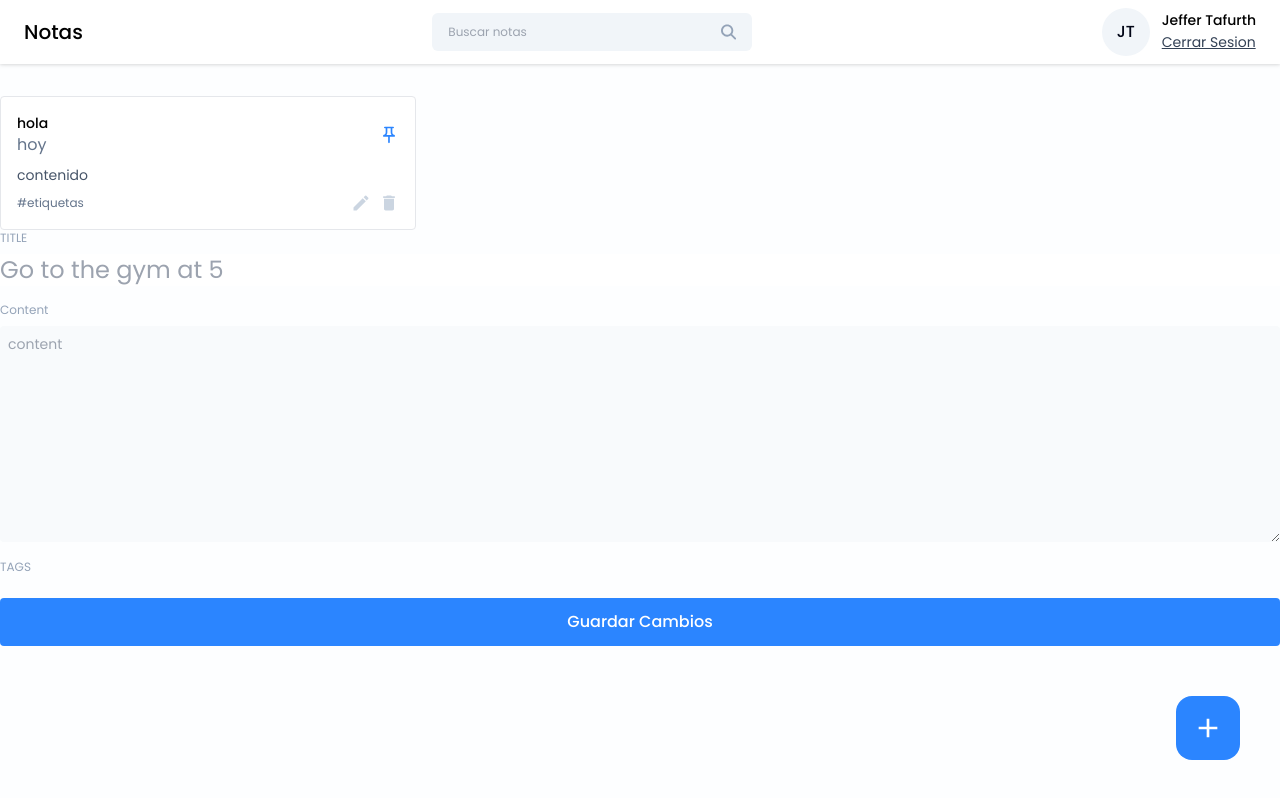
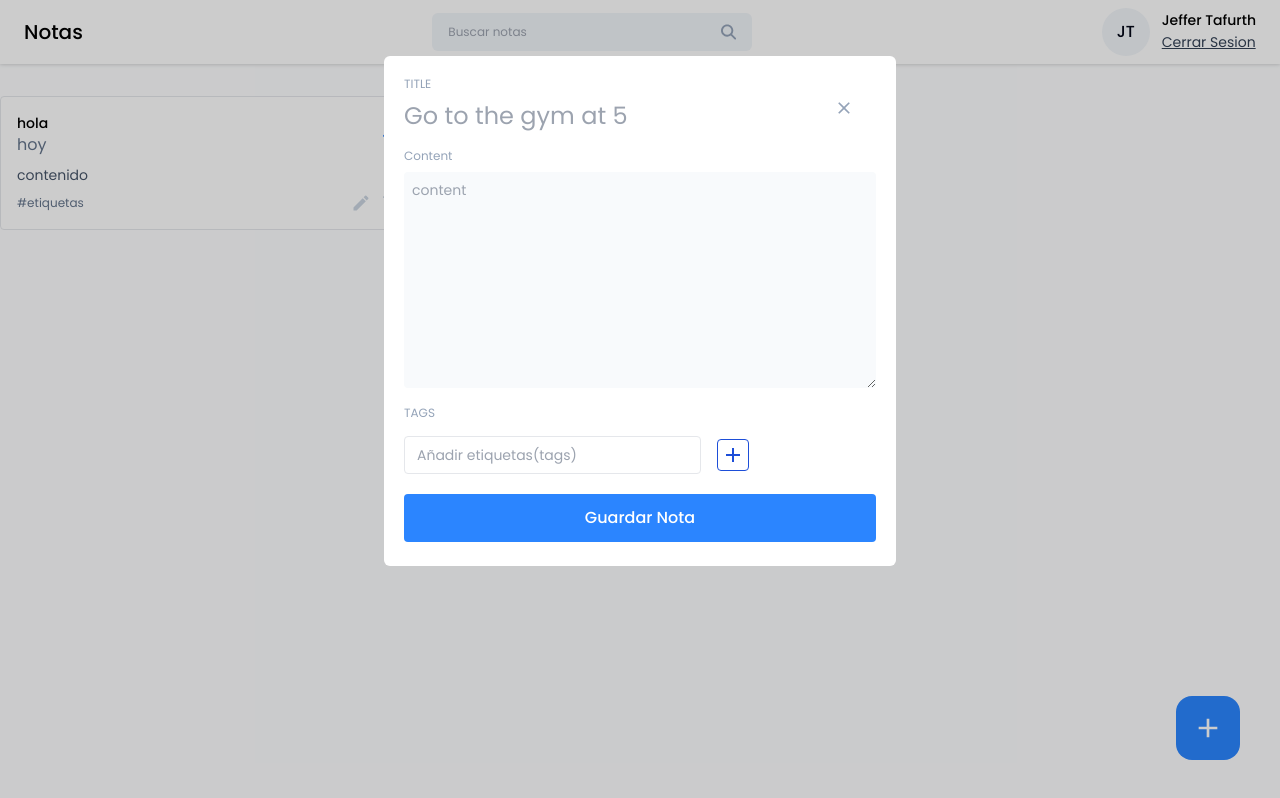
Before and after one commit to Jeffer-Andres-Tafurth-Cortes/Aplicacion_Notas_MERN, a React (Vite) app in the folder Frontend/app_notas/: page /dashboard in a window 1280 px wide. Both pictures are taken after a click on the button 1208 px from the left and 728 px from the top of the page. Built offline with nearby package versions, Linux system fonts and the light colour scheme.

Commit message:
aplicacion_notas_MERN

```diff
--- a/Frontend/app_notas/package.json
+++ b/Frontend/app_notas/package.json
@@ -13,6 +13,7 @@
     "react": "^18.3.1",
     "react-dom": "^18.3.1",
     "react-icons": "^5.2.1",
+    "react-modal": "^3.16.1",
     "react-router-dom": "^6.26.0"
   },
   "devDependencies": {
--- /dev/null
+++ b/Frontend/app_notas/src/components/Input/TagInput.jsx
@@ -0,0 +1,70 @@
+import { useState } from 'react';
+import { MdAdd, MdClose } from 'react-icons/md'
+
+// Este componente input 'TagInput' corresponde al input de crear los tags en cada nota dentro del componente 'AddEditNotes'
+function TagInput({ tags, setTags }) {
+
+  // Con un 'useState' se va a manejar el valor escrito en el input de las etiquetas
+  const [inputValue, setInputValue] = useState('')
+
+  // La funcion 'handleInputChange' va a tomar el vamor escrito en el input
+  const handleInputChange = (e) => {
+    setInputValue(e.target.value)
+  }
+
+  // La funcion 'addNewTag' lo que hara es determinar la etiqueta de la nota (el valor de la etiqueta sera puesto en el input)
+  const addNewTag = () => {
+    if(inputValue.trim() !== ''){
+      setTags([...tags, inputValue.trim()])
+      setInputValue('')
+    }
+  }
+
+  /* La funcion 'handlekeyDown' responde al evento 'onKeyDown' del input, en donde usando el boton de 'enter' del declado va a agregar
+    la respectiva etiqueta a la nota
+  */
+  const handleKeyDown = (e) => {
+    if(e.key === 'Enter'){
+      addNewTag()
+    }
+  }
+
+
+  // La funcion 'handleRemoveTag' lo que hace es eliminar una etiqueta dentro de una nota
+  const handleRemoveTag = (tagToRemove) => {
+    setTags(tags.filter((tag) => tag !== tagToRemove))
+  }
+
+  return (
+    <div>
+
+      {tags?.length > 0 && (
+        <div className='flex items-center gap-2 flex-wrap mt-2'>
+          {tags.map((tag, index) => (
+            <span key={index} className='flex items-center gap-2 text-sm text-slate-900 bg-slate-100 px-3 py-1 rounded'>
+              #{tag}
+              <button onClick={() => handleRemoveTag(tag)}>
+                <MdClose />
+              </button>
+            </span>
+          ))}
+        </div>
+      )}
+
+
+      {/** Este div va a contener la estructura de del input de las etiquetas que se crean cuando se esta creando una nota */}
+      <div className='flex items-center gap-4 mt-3'>
+
+        <input type="text" className='text-sm bg-transparent border px-3 py-2 rounded outline-none'
+          placeholder='Añadir etiquetas(tags)' value={inputValue} onChange={handleInputChange} onKeyDown={handleKeyDown} />
+
+        <button className='w-8 h-8 flex items-center justify-center rounded border border-blue-700 hover:bg-blue-700' onClick={() => addNewTag()}>
+          <MdAdd className='text-2xl text-blue-700 hover:text-white' />
+        </button>
+
+      </div>
+    </div>
+  )
+}
+
+export default TagInput
--- a/Frontend/app_notas/src/pages/Home/AddEditNotes.jsx
+++ b/Frontend/app_notas/src/pages/Home/AddEditNotes.jsx
@@ -1,33 +1,89 @@
-import React from 'react'
+import { useState } from "react";
+import TagInput from "../../components/Input/TagInput"
+import { MdClose } from "react-icons/md";
 
 // El componente 'AddEditNotes' corresponde a agregar las notas que se editan
-function AddEditNotes() {
+function AddEditNotes({ noteData, type, onClose }) {
+
+  // Se usa el hook 'useState' para poder pasar la infomacion title, content y tags
+  const [title, setTitle] = useState('');
+  const [content, setContent] = useState('');
+  const [tags, setTags] = useState([]);
+
+  // Se usa un 'useState' para manejar los errores
+  const [error, setError] = useState(null);
+
+  // La funcion 'addNewNote' es la encargada de agregar la nota cuando el tipo sea 'add'
+  const addNewNote = async() => {
+
+  }
+
+  // La funcion 'editNote' es la encargada de editar la nota cuando el tipo sea 'edit'
+  const editNote = async() => {
+
+  }
+
+  // La funcion 'handleAddNote' se ejecuta cuando se da click en el button 'Guardar Nota' para agregar la respectiva nota al dashboard
+  const handleAddNote = () => {
+    if(!title){
+      setError('La nota debe de tener un titulo')
+      return
+    }
+
+    if(!content){
+      setError('La nota debe de tener contenido')
+      return
+    }
+
+    setError('')
+
+    if(type === 'edit'){
+      editNote()
+    } else {
+      addNewNote()
+    }
+
+  }
+
   return (
     // Este div contiene toda la estructura de cuando se edita una nota
-    <div>
+    <div className='relative'>
+      <button className='w-10 h-10 rounded-full flex items-center justify-center absolute top-3 right-3 hover:bg-slate-50' onClick={onClose}>
+        <MdClose className='text-xl text-slate-400' />
+      </button>
 
       {/** Este primer div determina el titulo y el input de la nota que se esta editando */}
       <div className='flex flex-col gap-2'>
         <label className='input-label'>TITLE</label>
-        <input type="text" className='text-2xl text-slate-950 outline-none' placeholder='Go to the gym at 5' />
+        <input type="text" className='text-2xl text-slate-950 outline-none' placeholder='Go to the gym at 5'
+          value={title} onChange={({ target }) => setTitle(target.value)}
+        />
       </div>
 
       {/** Este segundo div determina el contenido de la nota que se esta editando  */}
       <div className='flex flex-col gap-2 mt-4'>
         <label className='input-label'>Content</label>
         <textarea type='text' className='text-sm text-slate-950 outline-none bg-slate-50 p-2 rounded'
-          placeholder='content'rows={10}
+          placeholder='content'rows={10} value={content} onChange={({ target }) => setContent(target.value)}
           />
       </div>
 
       {/** Este tercer div determina las etiquetas(tags) de la nota que se esta editando */}
       <div className='mt-3'>
         <label className='input-label'>TAGS</label>
+
+        {/** Se importa el componente 'TagInput' para las etiquetas de cada nota creada */}
+        <TagInput tags={tags} setTags={setTags} />
       </div>
 
+      {/** Este error muestra si hay algun problema al guardar la respectiva nota */}
+      {error && (
+        <p className='text-red-500 text-xs pt-4'>{error}</p>
+      )}
+
       {/** Este boton hace que se guarden los cambios de la respectiva nota */}
-      <button className='btn-primary font-medium mt-5 p-3' onClick={() => {}}>
-        Guardar Cambios
+      <button className='btn-primary font-medium mt-5 p-3' onClick={handleAddNote}>
+        Guardar Nota
       </button>
 
     </div>
--- a/Frontend/app_notas/src/pages/Home/Home.jsx
+++ b/Frontend/app_notas/src/pages/Home/Home.jsx
@@ -2,9 +2,19 @@ import { MdAdd } from 'react-icons/md'
 import NoteCard from '../../components/Cards/NoteCard'
 import Navbar from '../../components/Navbar/Navbar'
 import AddEditNotes from './AddEditNotes'
+import { useState } from 'react';
+import Modal from 'react-modal'
 
 // La pagina 'Home' corresponde al link de 'dashboard' es lo que se muestra cuando ya se accede a la aplicacion
 function Home() {
+
+  // Ya se importo react-modal; por ende con ayuda de un useState vamos a manejar el modal de cuando se edita una nota
+  const [openAddEditModal, setOpenAddEditModal] = useState({
+    isShown: false,
+    type: 'add',
+    data: null
+  });
+
   return (
     <>
       {/** Importamos el componente 'Navbar' */}
@@ -20,11 +30,21 @@ function Home() {
       </div>
 
       {/** El boton con el icono 'MdAdd' corresponde al boton en le dashboard para crear una nueva nota */}
-      <button className='w-16 h-16 flex items-center justify-center rounded-2xl bg-primary hover:bg-blue-600 absolute right-10 bottom-10' onClick={() => {}}>
+      <button className='w-16 h-16 flex items-center justify-center rounded-2xl bg-primary hover:bg-blue-600
+        absolute right-10 bottom-10' onClick={() => {setOpenAddEditModal({ isShown: true, type: 'add', data: null })}}>
         <MdAdd className='text-[32px] text-white'/>
       </button>
 
-      <AddEditNotes />
+      {/** Este modal se va a ejecutar cuando se vaya a agregar una nota dando click en el boton del icono 'MdAdd' */}
+      <Modal isOpen={openAddEditModal.isShown} onRequestClose={() => {}}
+        style={{ overlay:{backgroundColor: 'rgba(0, 0, 0, 0.2)'}}} contentLabel=''
+        className='w-[40%] max-h-3/4 bg-white rounded-md mx-auto mt-14 p-5'
+      >
+        <AddEditNotes onClose={() => { setOpenAddEditModal({ isShown: false, type: 'add', data: null })}}
+          type={openAddEditModal.type} noteData={openAddEditModal.data}
+        />
+      </Modal>
+
     </>
   )
 }
```
Also changed, not shown: 1 other file (tests, documents, lock files or other folders).
